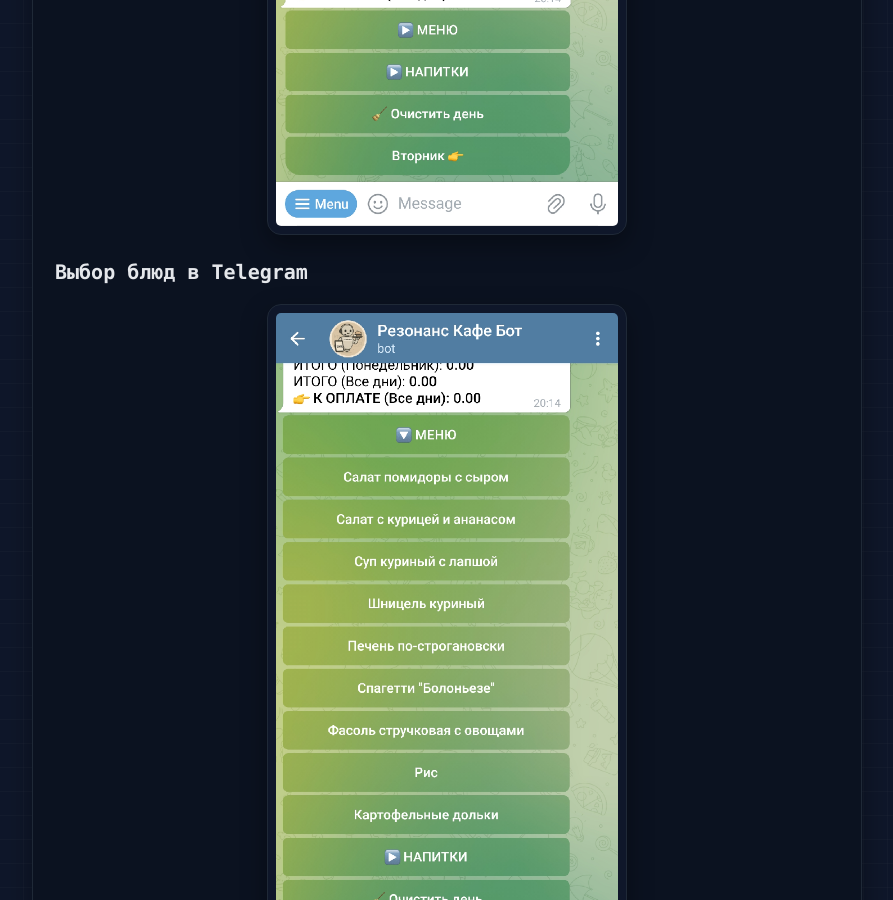
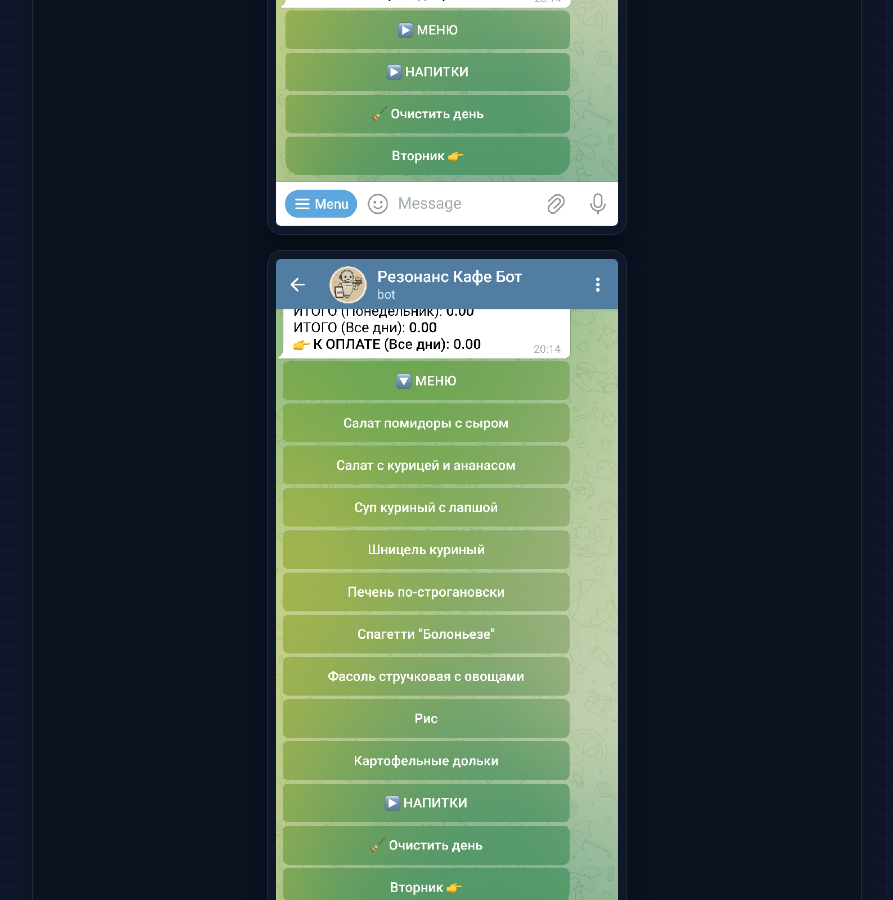
Before and after one commit to allburov/ab-tag, a Jekyll site: the page built from _posts/2022-10-01-cafe-bot.md, in a window 1280 px wide and 900 px high, scrolled down 985 px. Shown: the whole window, without its empty margins (193-1086 px from the left). Built offline with Jekyll 4.4.1, drawn with Linux system fonts in a browser that asks for light colours.

Commit message:
cafe-bot

```diff
--- a/_posts/2022-10-01-cafe-bot.md
+++ b/_posts/2022-10-01-cafe-bot.md
@@ -13,8 +13,6 @@
 
 <!--more-->
 
-### Выбор блюд в Telegram
-
 <img style="margin: 0 auto 20px; display: block; width: 100%; max-width: 360px;" src="{{ site.baseurl }}/images/cafe-bot/cafe-bot-buttons.png" alt="Кнопки выбора блюд">
 
 <img style="margin: 0 auto; display: block; width: 100%; max-width: 360px;" src="{{ site.baseurl }}/images/cafe-bot/cafe-bot-final.png" alt="Итоговый заказ">
```
